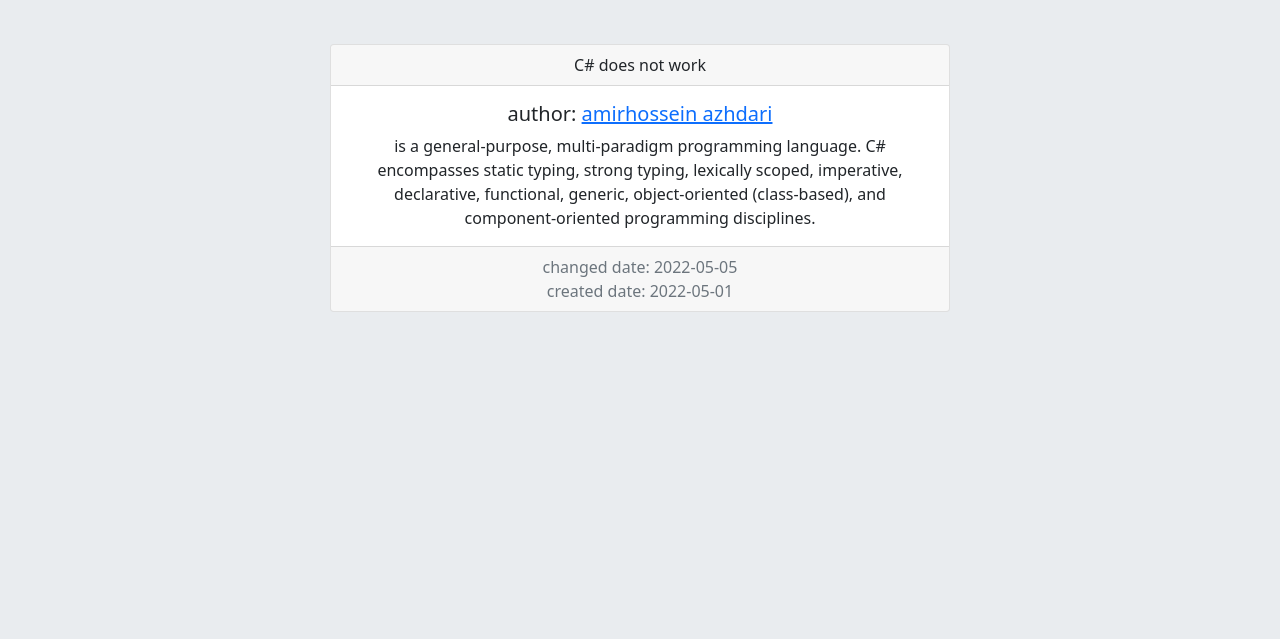
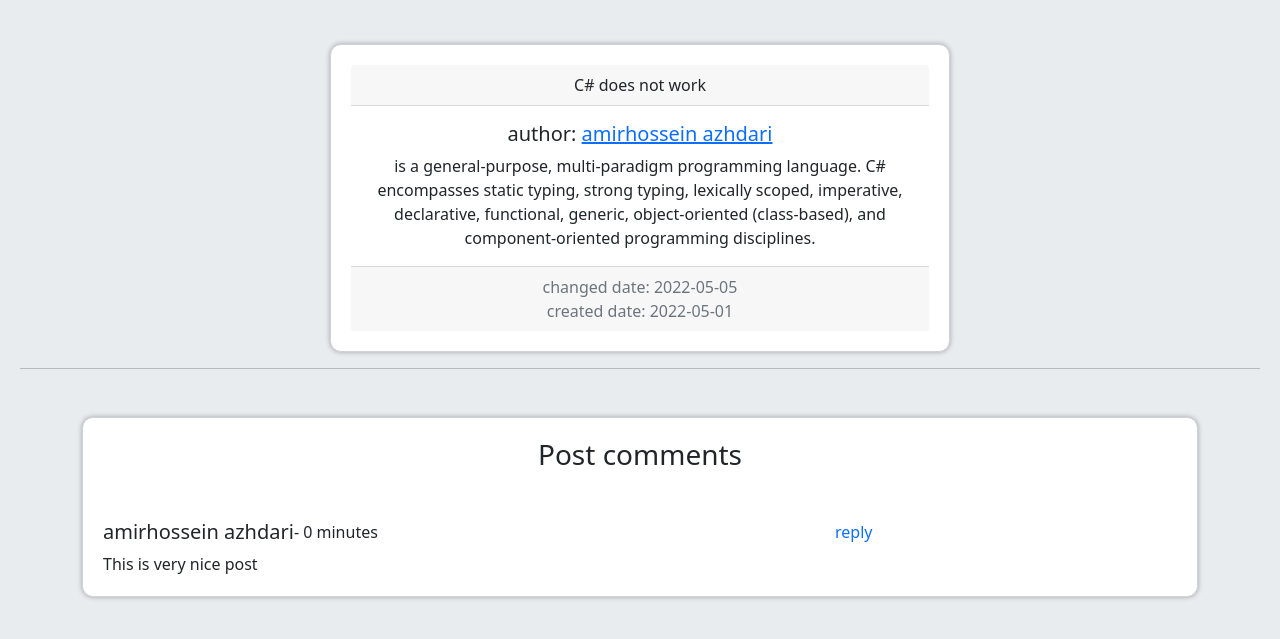
Before and after one commit to AmirHosseinAzhdari/django_social_media_site, a Django app: a page that uses templates/base.html in a window 1280 px wide. Shown: the part 56-695 px from the top of the page. Run offline with Django 4.2, Linux system fonts and the light colour scheme; data comes from the database, SQL or seed files in the repository; both versions use the stored data as it was after the commit.

Commit message:
add static files and comments

```diff
--- a/posts/models.py
+++ b/posts/models.py
@@ -19,3 +19,15 @@ class Post(models.Model):
 
     def get_absolute_url(self):
         return reverse('posts:post_detail', args=(self.id, self.slug))
+
+
+class Comment(models.Model):
+    user = models.ForeignKey(User, on_delete=models.CASCADE, related_name='comments')
+    post = models.ForeignKey(Post, on_delete=models.CASCADE, related_name='comments')
+    reply = models.ForeignKey('Comment', on_delete=models.CASCADE, blank=True, null=True)
+    is_reply = models.BooleanField(default=False)
+    body = models.TextField(max_length=400)
+    created = models.DateTimeField(auto_now_add=True)
+
+    def __str__(self):
+        return f'{self.user} - {self.body[:30]}'  # 30 first character
--- /dev/null
+++ b/posts/static/posts/comments_card.css
@@ -0,0 +1,20 @@
+.card {
+    position: relative;
+    display: flex;
+    padding: 20px;
+    flex-direction: column;
+    min-width: 0;
+    word-wrap: break-word;
+    background-color: #fff;
+    background-clip: border-box;
+    border: 1px solid #d2d2dc;
+    border-radius: 11px;
+    -webkit-box-shadow: 0px 0px 5px 0px rgb(249, 249, 250);
+    -moz-box-shadow: 0px 0px 5px 0px rgba(212, 182, 212, 1);
+    box-shadow: 0px 0px 5px 0px rgb(161, 163, 164)
+}
+
+.reply a {
+
+    text-decoration: none;
+}
--- a/posts/templates/posts/detail.html
+++ b/posts/templates/posts/detail.html
@@ -1,5 +1,9 @@
 {% extends 'base.html' %}
+{% load static %}
 
+{% block header_references %}
+    <link href="{% static 'posts/comments_card.css' %}" rel="stylesheet">
+{% endblock %}
 
 {% block content %}
     <div class="card text-center" style="margin-left: 25%; width: 50%">
@@ -19,6 +23,56 @@
         </div>
     </div>
 
+    <hr>
+
+    <div class="container mb-5 mt-5">
+        <div class="card">
+            <div class="row">
+                <div class="col-md-12">
+                    <h3 class="text-center mb-5">
+                        Post comments
+                    </h3>
+                    <div class="row">
+                        <div class="col-md-12">
+                            {% for comment in comments %}
+                                <div class="media">
+                                    <div class="media-body">
+                                        <div class="row">
+                                            <div class="col-8 d-flex">
+                                                <h5>{{ comment.user.first_name }} {{ comment.user.last_name }}</h5>
+                                                <span> - {{ comment.created|timesince }}</span>
+                                            </div>
+                                            <div class="col-4">
+                                                <div class="pull-right reply">
+                                                    <a href="#"><span><i class="fa fa-reply"></i> reply</span></a>
+                                                </div>
+                                            </div>
+                                        </div>
+                                        {{ comment.body }}
+                                        {#                                        <div class="media mt-4">#}
+                                        {#                                            <div class="media-body">#}
+                                        {#                                                <div class="row">#}
+                                        {#                                                    <div class="col-12 d-flex">#}
+                                        {#                                                        <h5>Simona Disa</h5>#}
+                                        {#                                                        <span>- 3 hours ago</span>#}
+                                        {#                                                    </div>#}
+                                        {#                                                </div>#}
+                                        {#                                                letters, as opposed to using 'Content here, content here', making it#}
+                                        {#                                                look#}
+                                        {#                                                like readable English.#}
+                                        {#                                            </div>#}
+                                    </div>
+                                </div>
+                                </div>
+                            {% endfor %}
+                    </div>
+                </div>
+            </div>
+        </div>
+    </div>
+    </div>
+
+
     {% if post.user.id == request.user.id %}
         <div class="text-center p-4">
             <a href="{% url 'posts:post_delete' post.id %}" class="btn btn-danger ">Delete</a>
--- a/posts/views.py
+++ b/posts/views.py
@@ -10,7 +10,8 @@ from posts.models import Post
 class PostDetailView(View):
     def get(self, request, post_id, post_slug):
         post = get_object_or_404(Post, pk=post_id, slug=post_slug)
-        return render(request, 'posts/detail.html', {"post": post})
+        comments = post.comments.filter(is_reply=False)
+        return render(request, 'posts/detail.html', {"post": post, "comments": comments})
 
 
 class PostCreateView(LoginRequiredMixin, View):
@@ -27,7 +28,7 @@ class PostCreateView(LoginRequiredMixin, View):
             new_post.slug = slugify(form.cleaned_data["body"][:50])
             new_post.user = request.user
             new_post.save()
-            messages.success(request, 'post created successfully', 'success')
+            messages.success(request, 'posts created successfully', 'success')
             return redirect('posts:post_detail', new_post.id, new_post.slug)
         return render(request, 'posts/update.html', {"form": form})
 
@@ -37,9 +38,9 @@ class PostDeleteView(LoginRequiredMixin, View):
         post = get_object_or_404(Post, pk=post_id)
         if post.user.id == request.user.id:
             post.delete()
-            messages.success(request, 'Your post was deleted successfully', 'success')
+            messages.success(request, 'Your posts was deleted successfully', 'success')
         else:
-            messages.error(request, 'You can not delete a post that does not belong to you', 'danger')
+            messages.error(request, 'You can not delete a posts that does not belong to you', 'danger')
         return redirect('accounts:user_profile', user_id=request.user.id)
 
 
@@ -53,7 +54,7 @@ class PostUpdateView(LoginRequiredMixin, View):
     def dispatch(self, request, *args, **kwargs):
         post = self.post_instance
         if not post.user.id == request.user.id:
-            messages.error(request, 'You can not update a post that does not belong to you', 'danger')
+            messages.error(request, 'You can not update a posts that does not belong to you', 'danger')
             return redirect('accounts:user_profile', user_id=request.user.id)
         return super().dispatch(request, *args, **kwargs)
 
@@ -69,6 +70,6 @@ class PostUpdateView(LoginRequiredMixin, View):
             new_post = form.save(commit=False)
             new_post.slug = slugify(form.cleaned_data['body'][:50])
             new_post.save()
-            messages.success(request, 'post updated successfully', 'success')
+            messages.success(request, 'posts updated successfully', 'success')
             return redirect('posts:post_detail', post.id, post.slug)
         return render(request, 'posts/update.html', {"form": form})
--- a/templates/base.html
+++ b/templates/base.html
@@ -6,6 +6,7 @@
     <!-- CSS only -->
     <link href="https://cdn.jsdelivr.net/npm/bootstrap@5.1.3/dist/css/bootstrap.min.css" rel="stylesheet"
           integrity="sha384-1BmE4kWBq78iYhFldvKuhfTAU6auU8tT94WrHftjDbrCEXSU1oBoqyl2QvZ6jIW3" crossorigin="anonymous">
+    {% block header_references %} {% endblock %}
     <style>
         body {
             background-color: #e9ecef;
```
Also changed, not shown: posts/admin.py (+5 -2 lines), db.sqlite3.
